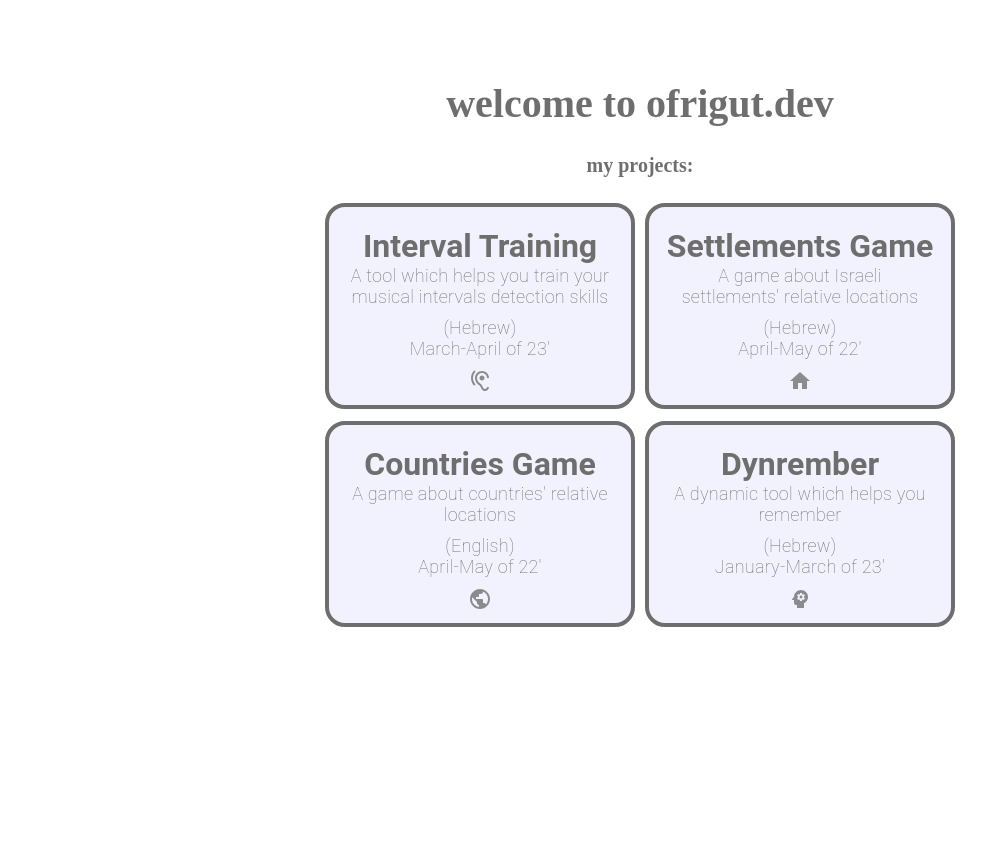
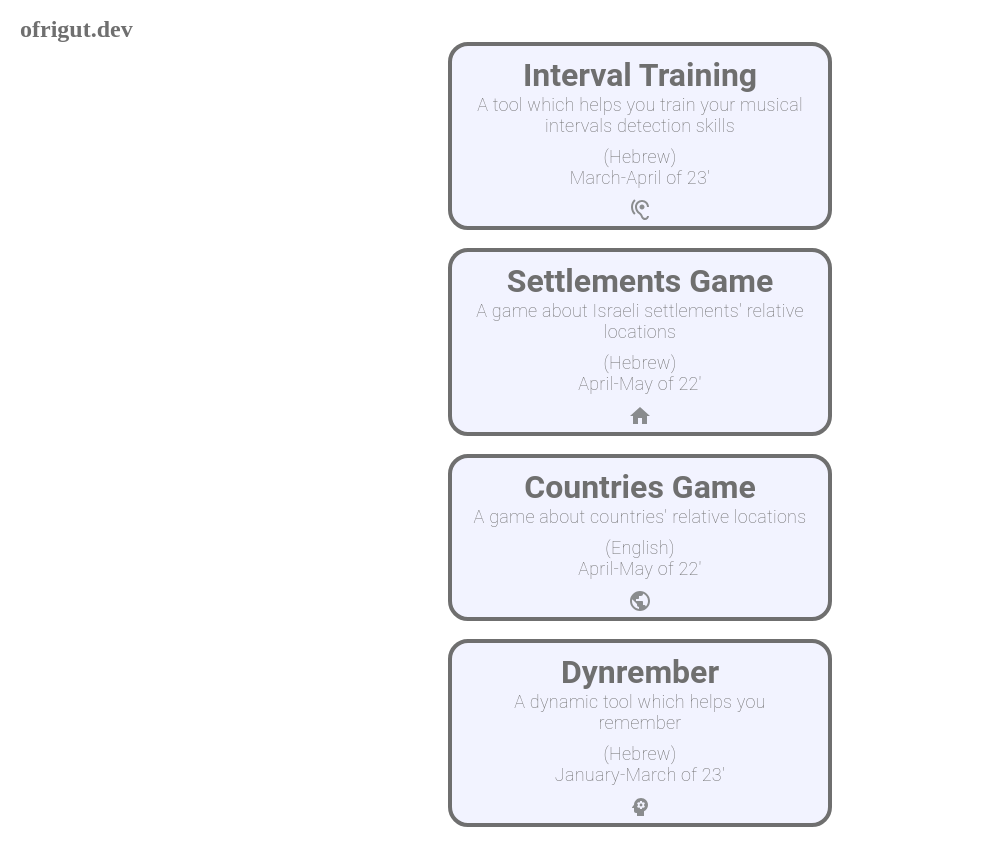
Before and after one commit to aniOfri/ofrigut-dev, a React (Create React App) app: page / in a window 1280 px wide. Shown: the whole page, without its empty margins (0-997 px from the left). Before the commit the page ends 800 px from the top, so only its background shows below. Built offline with nearby package versions, Linux system fonts and the light colour scheme; what soundfont-player would draw is missing.

Commit message:
changed main page design

```diff
--- a/src/CSS/MainPage/MainPage.css
+++ b/src/CSS/MainPage/MainPage.css
@@ -11,11 +11,11 @@
 }
 
 h1.mainTitle{
-  font-size: 5vh;
+  position:fixed;
+  font-size: 3vh;
   color: #0f0f0f;
-  margin-top: 10vh;
-  margin-left:auto;
-  margin-right:auto;
+  margin-left: 20px;
+  margin-right: auto;
   width: fit-content ;
 }
 
@@ -37,7 +37,7 @@ h3.serviceTitle {
   font-size: 4vmin;
   justify-content: center;
   text-align: center;
-  margin: 20px auto auto auto;
+  margin: 10px auto auto auto;
   padding: 0 5px 0 5px;
 }
 
@@ -61,13 +61,11 @@ h3.serviceTitle {
 
 .Services{
   margin: auto;
-  display: grid;
-  grid-template-columns: repeat(2, 1fr);
+  margin-top: 3vh;
 }
 
 .Services > .Service {
-  flex: 33.3333333%;
-  margin: 10px 5px 10px 5px;
+  margin: 20vh 5px 10px 5px;
 }
 
 .Service{
--- a/src/Pages/MainPage.tsx
+++ b/src/Pages/MainPage.tsx
@@ -29,14 +29,13 @@ export default function MainPage() {
 
   const isMobile = widthSize <= 1000;
   const serviceSize: CSS.Properties = {
-    width: isMobile ? "fit-content" : "50%",
+    width: isMobile ? "fit-content" : "30%",
     transform: isMobile ? "scale(0.95)" : "scale(1)"
   };
 
   return (
         <div className="MainPage">
-          <h1 className="mainTitle">welcome to ofrigut.dev</h1>
-          <h2 className="mainSubtitle">my projects:</h2>
+          <h1 className="mainTitle">ofrigut.dev</h1>
           <div className="Services" style={serviceSize}>
             <a className="Service"  href="/eartraining">
               <div className="ServiceWrapper" id="EarTrainer">
```
